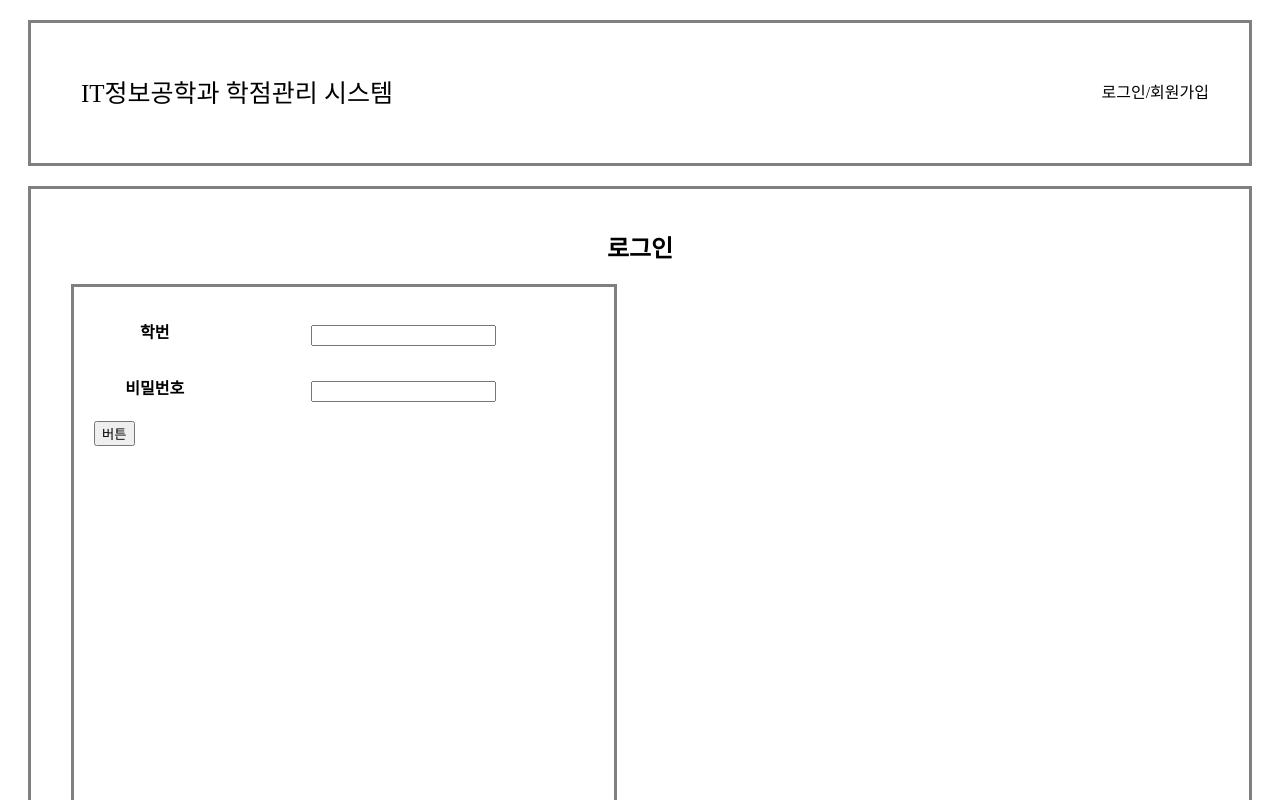
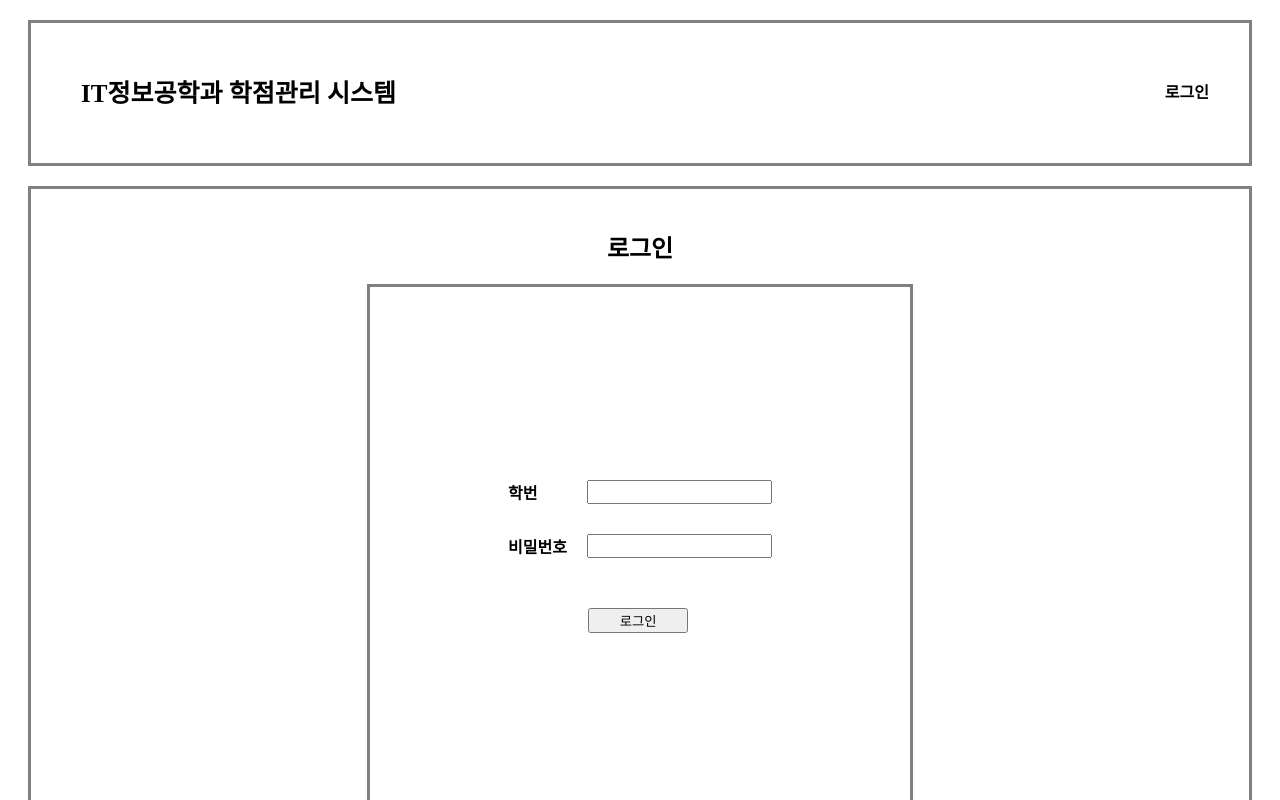
Before and after one commit to dpdms529/CreditManage, a React (Create React App) app in the folder credit_manage/: page /login in a window 1280 px wide. Shown: the top 800 px of the page. Built offline with nearby package versions, Linux system fonts and the light colour scheme.

Commit message:
로그인 & 데이터 추가,삭제

```diff
--- a/credit_manage/package.json
+++ b/credit_manage/package.json
@@ -6,6 +6,7 @@
     "@testing-library/jest-dom": "^5.15.0",
     "@testing-library/react": "^11.2.7",
     "@testing-library/user-event": "^12.8.3",
+    "axios": "^0.24.0",
     "react": "^17.0.2",
     "react-dom": "^17.0.2",
     "react-router-dom": "^6.0.2",
--- a/credit_manage/src/App.js
+++ b/credit_manage/src/App.js
@@ -9,7 +9,7 @@ function App(){
         <BrowserRouter>
             <Header/>
             <Routes>
-                <Route path="/" element={<Home/>} exact></Route>
+                <Route path="/" element={<Home />} exact></Route>
                 <Route path="/manage" element={<Content id={1} title='이수과목관리'/>}></Route>
                 <Route path="/graduate" element={<Content id={2} title='졸업시뮬레이션'/>}></Route>
                 <Route path="/login" element={<Content id={3} title='로그인'/>}></Route>
--- a/credit_manage/src/components/header.js
+++ b/credit_manage/src/components/header.js
@@ -3,12 +3,23 @@ import "../stylesheets/header.css"
 
 class Header extends Component{
     render(){
+        var user_id = new URLSearchParams(window.location.search).get('user_id');
+        var homeUrl = "/";
+        var manageUrl = "manage?user_id="+user_id;
+        var graduateUrl = "graduate?user_id="+user_id;
+        var list = <li className="horizon"><a href = "login">로그인</a></li>;
+        if(user_id !== null){
+            homeUrl = "/?user_id=" + user_id;
+            list = [<li className="horizon"><a href = {manageUrl}>이수과목관리</a></li>,
+                    <li className="horizon"><a href = {graduateUrl}>졸업시뮬레이션</a></li>,
+                    <li className="horizon"><a href = "/">로그아웃</a></li>];
+        }
         return(
             <header>
-                <a class='title' href="/">IT정보공학과 학점관리 시스템</a>
+                <a className='title' href={homeUrl}>IT정보공학과 학점관리 시스템</a>
                 <nav>
                     <ul>
-                        <li><a href = "login">로그인/회원가입</a></li>
+                        {list}
                     </ul>
                 </nav>
             </header>
--- a/credit_manage/src/components/table.js
+++ b/credit_manage/src/components/table.js
@@ -15,7 +15,11 @@ class Table extends Component{
                 <td>{data[i].semester}</td>
                 <td>{data[i].credit}</td>
                 <td>{data[i].score}</td>
-                <td>X</td>
+                <td><button id={data[i].id} onClick={function(e){
+                    e.preventDefault();
+                    this.props.onDelete(e.target.id);
+                    console.log(e.target.id);
+                }.bind(this)}>삭제</button></td>
             </tr>);
         }
         return(
@@ -36,6 +40,16 @@ class Table extends Component{
                         {list}
                     </tbody>
                 </table>
+                <button className="center" onClick={function(e){
+                    e.preventDefault();
+                    var _id;
+                    if(data.length===0){
+                        _id = 1;
+                    }else{
+                        _id = data[data.length-1].id+1;
+                    }
+                    this.props.onAdd({id:_id, div:'전공선택',abeek:'요소설계',subject:'병렬분산시스템',year:'2021',semester:'2',credit:'3',score:'A+'});
+                }.bind(this)}>추가</button>
             </form>
         );
     }
--- a/credit_manage/src/index.css
+++ b/credit_manage/src/index.css
@@ -40,6 +40,17 @@ header{
   line-height: 600px;
 }
 
-.title{
+h2.title{
   text-align: center;
 }
+
+button.center{
+  margin-top: 20px;
+  margin-bottom: 10px;
+  margin-left: 47%;
+}
+
+table.center{
+  margin-top:30%;
+  margin-left:10%;
+}
--- a/credit_manage/src/pages/content.js
+++ b/credit_manage/src/pages/content.js
@@ -10,12 +10,34 @@ class Content extends Component{
             {id:2, div:'전공선택',abeek:'요소설계',subject:'병렬분산시스템',year:'2021',semester:'2',credit:'3',score:'A+'}]
         }
     }
+
+    onAdd = (newData) => {
+        var _data = this.state.data;
+        _data.push(newData);
+        this.setState({data:_data});
+    }
+
+    onDelete = (_id) => {
+        var _data = this.state.data;
+        var list = [];
+        for(var i = 0 ;i<_data.length;i++){
+            if(_data[i].id !== Number(_id)){
+                console.log("_data[i].id: "+_data[i].id);
+                console.log("_id: " +_id);
+                list.push(_data[i]);
+            }
+
+        }
+        console.log(list);
+        this.setState({data:list});
+    }
+
     render(){
         var _content = null;
         switch(this.props.id){
             case 1:
             case 2:
-                _content = <Table data={this.state.data}></Table>;
+                _content = <Table data={this.state.data} onAdd={this.onAdd} onDelete={this.onDelete}></Table>;
                 break;
             case 3:
                 _content = <Login></Login>;
@@ -24,8 +46,8 @@ class Content extends Component{
         }
 
         return(
-            <div class='content'>
-                <h2 class='title'>{this.props.title}</h2>
+            <div className='content'>
+                <h2 className='title'>{this.props.title}</h2>
                 {_content}
             </div>
         );
--- a/credit_manage/src/pages/home.js
+++ b/credit_manage/src/pages/home.js
@@ -2,14 +2,28 @@ import React, {Component} from "react";
 
 class Home extends Component{
     render(){
+        var user_id = new URLSearchParams(window.location.search).get('user_id');
+        console.log(user_id);
+        var manageUrl = "manage?user_id="+user_id;
+        var graduateUrl = "graduate?user_id="+user_id;
         return(
-            <div class="content">
-                <div class="btn">
-                    <a href="manage">이수과목관리</a>
-                </div>
-                <div class="btn">
-                    <a href="graduate">졸업시뮬레이션</a>
-                </div>
+            <div className="content">
+                <button className="btn" onClick={function(){
+                    if(user_id===null){
+                        alert("로그인해주세요");
+                    }else{
+                        window.location.href=manageUrl;
+                    }
+
+                }}>이수과목관리</button>
+                <button className="btn" onClick={function(){
+                    if(user_id===null){
+                        alert("로그인해주세요");
+                    }else{
+                        window.location.href=graduateUrl;
+                    }
+
+                }}>졸업시뮬레이션</button>
             </div>
         );
 
--- a/credit_manage/src/pages/login.js
+++ b/credit_manage/src/pages/login.js
@@ -1,23 +1,52 @@
+import axios from "axios";
 import React,{Component} from "react";
 import "../stylesheets/login.css";
 
 class Login extends Component{
+    constructor(props){
+        super(props);
+        this.state={
+            id:"",
+            pwd:""
+        }
+    }
+
+    handleChange = (e)=>{
+        this.setState({
+            [e.target.name]:e.target.value
+        })
+    }
+
+    handleSubmit = (e)=>{
+        e.preventDefault();
+        console.log(e.target.id.value);
+        if(e.target.id.value==="") alert("학번을 입력하세요");
+        else if(e.target.pwd.value==="") alert("비밀번호를 입력하세요");
+        else{
+            axios.post("http://210.117.182.234:8080/~s201819186/login.php",
+            {
+                id:this.state.id,
+                pwd:this.state.pwd
+            }).then(function(response){
+                console.log(response.data.result.id);
+                window.location.href="/?user_id="+response.data.result.id;
+            });
+
+        }
+    }
+
     render(){
         return(
-            <form class="login" action="/">
-                <table>
-                    <tbody>
-                        <tr>
-                            <th>학번</th>
-                            <td><input></input></td>
-                        </tr>
-                        <tr>
-                            <th>비밀번호</th>
-                            <td><input></input></td>
-                        </tr>
-                    </tbody>
-                </table>
-                <button>버튼</button>
+            <form className="login" onSubmit={this.handleSubmit}>
+                <div className="login">
+                    <label className="login">학번</label>
+                    <input name="id" type="text" onChange={this.handleChange}/>
+                </div>
+                <div className="login">
+                    <label className="login">비밀번호</label>
+                    <input name="pwd" type="password" onChange={this.handleChange}/>
+                </div>
+                <button className="login" type="submit">로그인</button>
             </form>
         );
     }
--- a/credit_manage/src/stylesheets/header.css
+++ b/credit_manage/src/stylesheets/header.css
@@ -10,6 +10,13 @@ nav{
 
 a.title {
     font-size: 25px;
+    font-weight: bold;
     display: inline-block;
     margin: 30px;
 }
+
+li.horizon{
+    float:left;
+    margin-left: 20px;
+    font-weight: bold;
+}
--- a/credit_manage/src/stylesheets/login.css
+++ b/credit_manage/src/stylesheets/login.css
@@ -3,6 +3,25 @@ form.login{
     min-height: 500px;
     width: 500px;
     border:3px gray solid;
-    margin: 20px;
+    margin: 0 auto;
     padding: 20px;
+    display: grid;
+    place-content: center;
 }
+
+div.login{
+    margin-bottom: 30px;
+    display:flex;
+}
+
+label.login{
+    font-weight: bold;
+    margin-right: 20px;
+    flex:1;
+}
+
+button.login{
+    width: 100px;
+    margin-left:80px;
+    margin-top: 20px;
+}
--- a/credit_manage/src/stylesheets/table.css
+++ b/credit_manage/src/stylesheets/table.css
@@ -1,6 +1,6 @@
 form{
     background-color: skyblue;
-    min-height: 500px;
+    min-height: 700px;
 }
 
 table{
@@ -14,9 +14,9 @@ tr{
 th{
     padding-top:10px;
     padding-bottom: 20px;
-
 }
 
 td{
-    padding:5px;
+    padding-bottom: 10px;
+    color:darkblue;
 }
```
Also changed, not shown: 1 other file (tests, documents, lock files or other folders).
